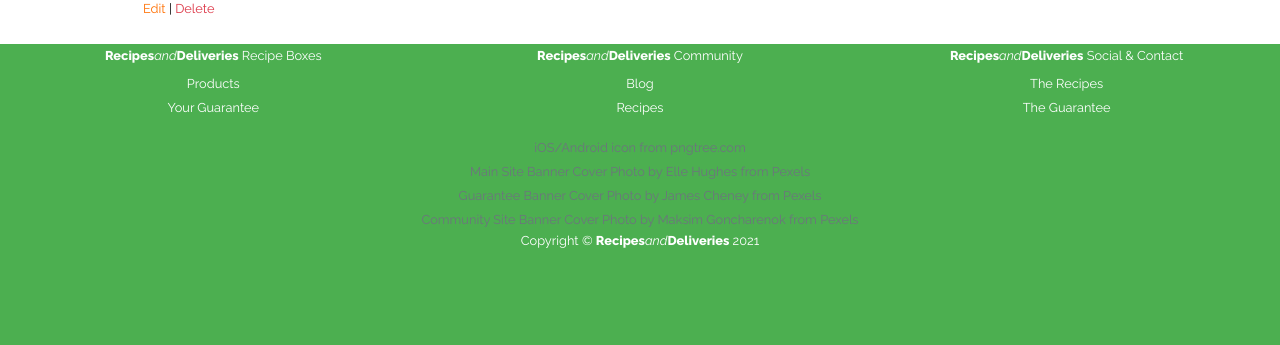
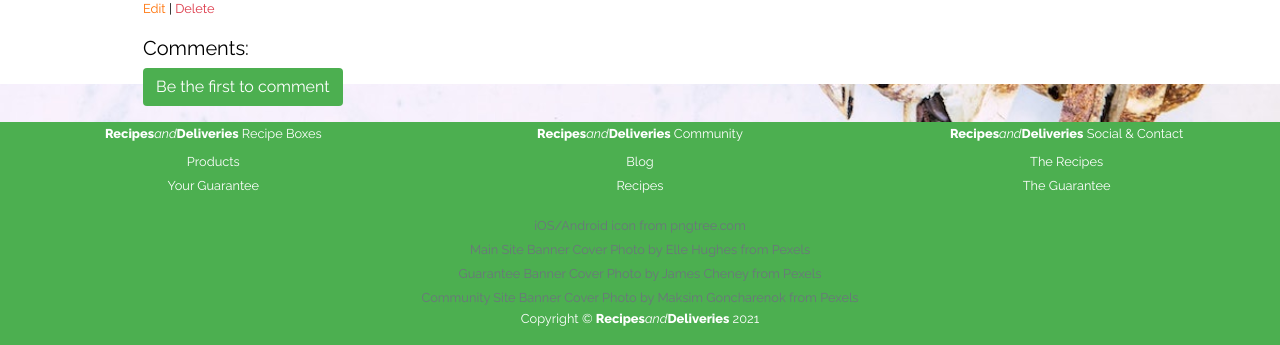
Before and after one commit to Justin-Sawyer/recipes-and-deliveries, a Django app: template blog/templates/blog/article.html in a window 1280 px wide. Shown: the part 716-1061 px from the top of the page. Before the commit the page ends 964 px from the top, so only its background shows below. Run offline with Django 3.2, Linux system fonts and the light colour scheme; the template is opened without the code that fills it, so the values that code supplies are empty; parts of the project's set-up code (start-up, migrations or seed data) failed here and were passed over; some libraries are stand-ins or nearby versions.

Commit message:
added comment model and admin

```diff
--- a/blog/admin.py
+++ b/blog/admin.py
@@ -1,5 +1,5 @@
 from django.contrib import admin
-from .models import Post, Category, Tag
+from .models import Post, Category, Tag, Comment
 
 
 class PostAdmin(admin.ModelAdmin):
@@ -31,3 +31,4 @@
 admin.site.register(Post, PostAdmin)
 admin.site.register(Category, CategoryAdmin)
 admin.site.register(Tag, TagAdmin)
+admin.site.register(Comment)
--- a/blog/templates/blog/article.html
+++ b/blog/templates/blog/article.html
@@ -89,17 +89,29 @@
                     {% endif %}
                 </div>
 
+                <!-- Post content -->
                 <div class="row">
                     <div class="col-12 post-content">
-                        <!-- Post content -->
                         {{ post.content|safe}}
                     </div>
                 </div>
 
+                <!-- Comments -->
+                <h3 class="subtitle">Comments:</h3>
+                {% if post.comments.all %}
+                    {% for comment in post.comments.all %}
+                        <p class="font-weight-bold small mb-0">{{ comment.name }} - {{ comment.date_added }}</p>
+                        {{ comment.body|linebreaks }}
+                        <hr>
+                    {% endfor%}
+                    <button class="btn btn-green mb-2">Add a comment</button>
+                {% else %}
+                    <button class="btn btn-green mb-2">Be the first to comment</button>
+                {% endif %}
 
                 <!-- Image credit -->
                 {% if post.image_credit %}
-                    <p class="text-muted image-credit"><small><i class="far fa-image mr-1"></i> Image: {{ post.image_credit }}</small></p>
+                    <p class="text-muted image-credit mt-3"><small>Image: {{ post.image_credit }}</small></p>
                 {% endif %}
 
                 <!-- Last edited -->
--- a/products/static/products/css/add_product.css
+++ b/products/static/products/css/add_product.css
@@ -1,7 +1,3 @@
 select.form-control[multiple], select.form-control[size] {
     height: 254px;
 }
-
-.subtitle {
-    font-size: 1.25rem;
-}
--- a/recipes/templates/recipes/recipe.html
+++ b/recipes/templates/recipes/recipe.html
@@ -120,14 +120,14 @@
                     </div>
 
                     <div class="mb-3">
-                        <h3 class=="subtitle">Ingredients</h3>
+                        <h3 class="subtitle">Ingredients</h3>
                         {% for i in recipe.ingredients.all %}
                             <p class="ingredient mb-0"><span class="qty">{{ i.get_quantity }}</span> {{ i.unit }} {{i.preparation }} {{ i.name }}</p>
                         {% endfor %}
                     </div>
 
                     <div class="mb-3">
-                        <h3 class=="subtitle">Directions</h3>
+                        <h3 class="subtitle">Directions</h3>
                         <div class="row">
                             <div class="col-12 recipe-directions">
                                 {{ recipe.directions|safe }}
```
Also changed, not shown: blog/models.py (+10 -0 lines), recipes/models.py (+7 -2 lines), blog/migrations/0027_comment.py (added), recipes/migrations/0013_alter_recipe_votes.py (added).
